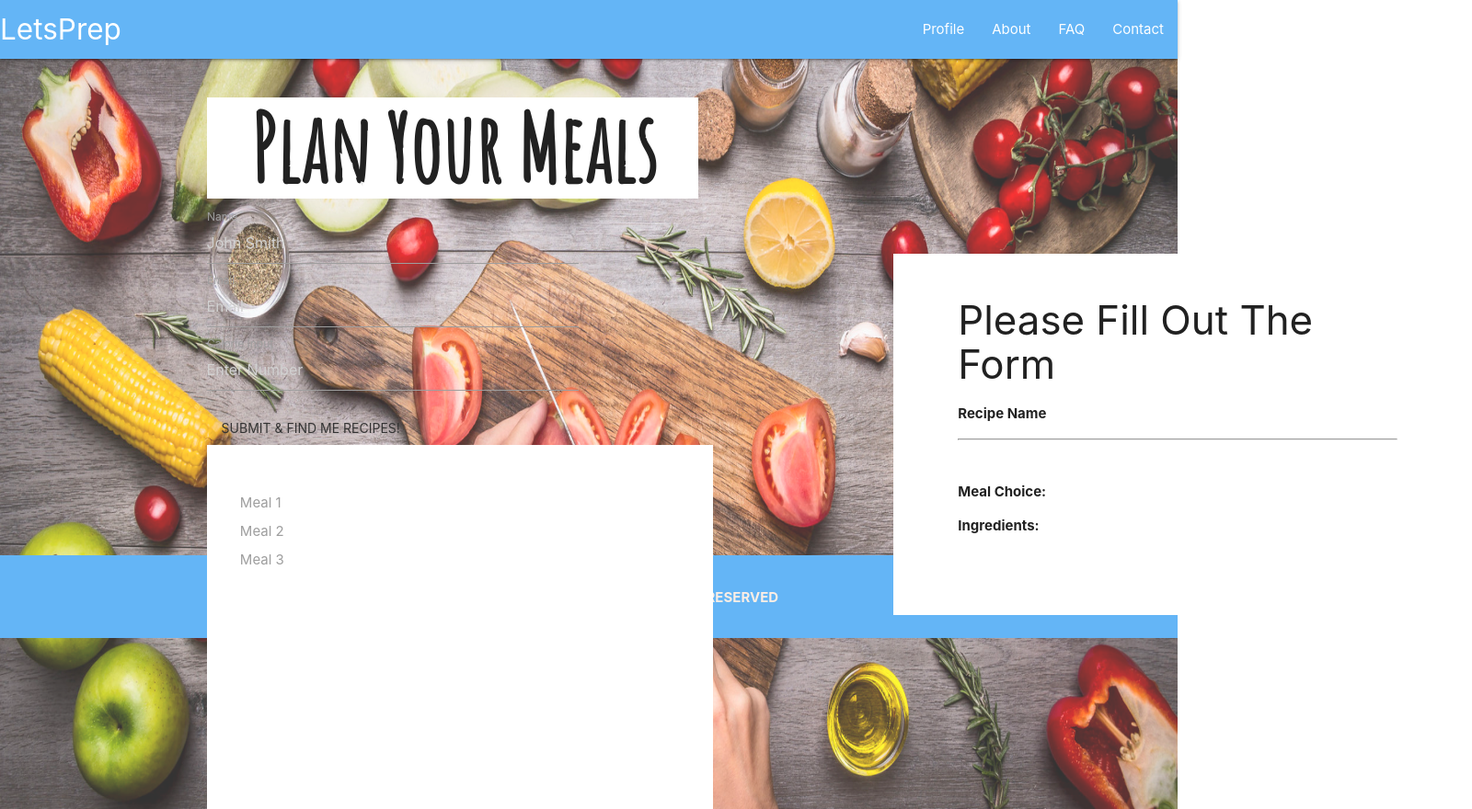
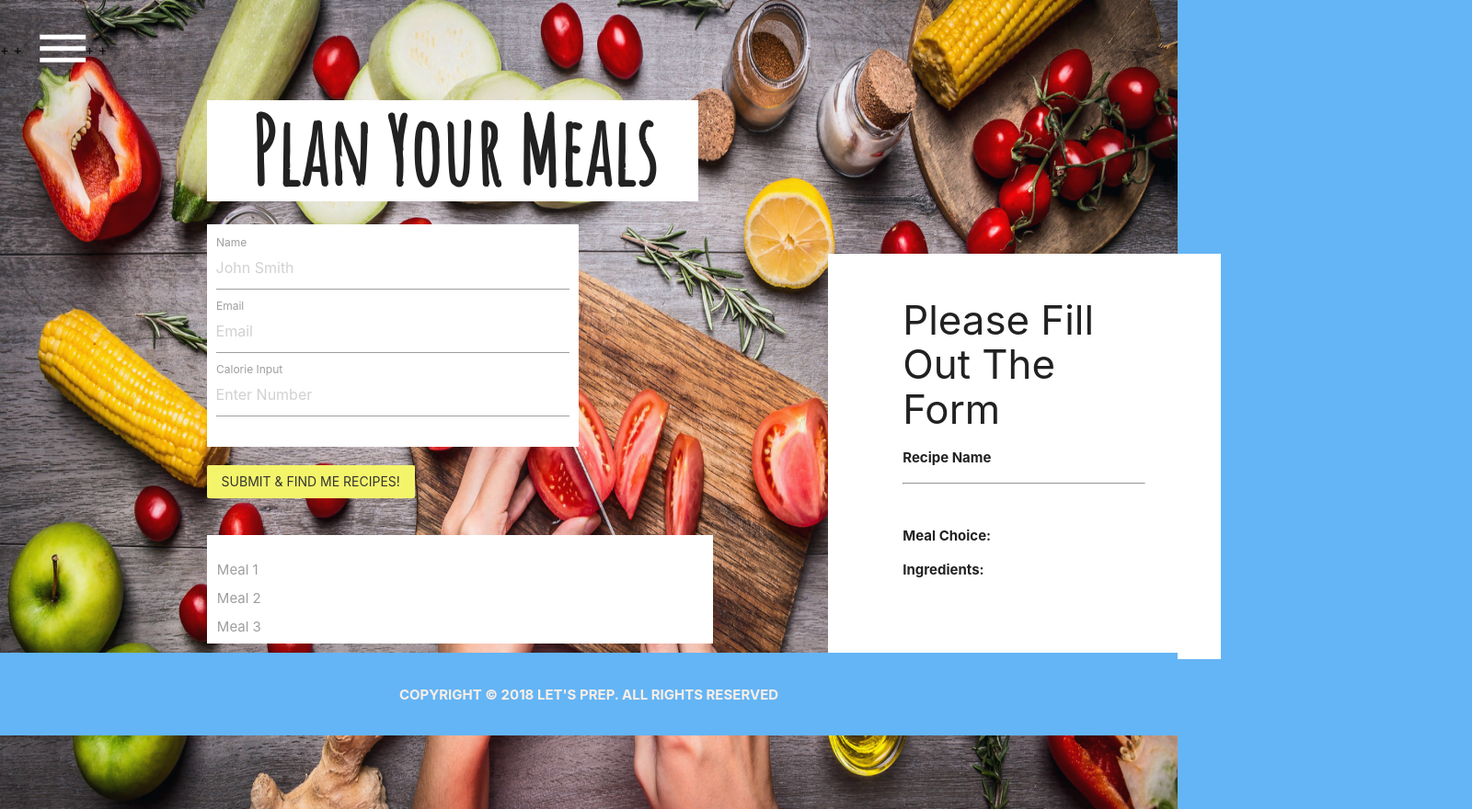
Before and after one commit to pujasodha/LetsPrep, a website: page public/landing.html in a window 1280 px wide. Shown: the whole page at 92% size, 1600 px wide, since content can reach past the window. Drawn offline with nearby package versions, Linux system fonts and the light colour scheme.

Commit message:
styling update

```diff
--- a/public/css/style.css
+++ b/public/css/style.css
@@ -8,22 +8,28 @@
   left: 3%;
   top: 3%;
 }
+
 .footer {
+  position: fixed;
+  left: 0;
+  bottom: 0;
+  width: 100%;
   height: 90px;
   color: rgb(252, 238, 229);
-    bottom: 0px;
-    margin-top: 120px;
 }
+
 #copyright {
   font-weight: bold;
   padding-top: 35px;
   margin-top: 0px;
 }
+
 #homeSection {
   margin-bottom: 0px;
   height: 906px;
 }
-#tableTopp{
+
+#tableTopp {
   width: 100%;
   height: 975px;
   position: absolute;
@@ -31,6 +37,7 @@
   margin-bottom: 0px;
   top: 0px;
 }
+
 #mainTitle {
   font-family: 'Pacifico', cursive;
   position: absolute;
@@ -40,7 +47,8 @@
   text-shadow: -6px 0 #64b5f6, 0 6px #64b5f6, 6px 0 #64b5f6, 0 -6px #64b5f6;
   font-weight: bold;
 }
-.modal-trigger{
+
+.modal-trigger {
   left: 45%;
   top: 71.5%;
   position: absolute;
@@ -53,10 +61,13 @@
   padding-top: 17px;
   font-weight: bold;
 }
+
 /* How Section */
+
 #howSection {
   top: 1000px;
 }
+
 .title {
   margin-top: 0px;
   font-family: 'Amatic SC', cursive;
@@ -66,84 +77,106 @@
   font-size: 150px;
   border-bottom: solid 7px rgb(252, 238, 229);
 }
+
 #howTitle {
   width: 800px;
   margin-top: 110px;
 }
+
 .howPics {
   width: 200px;
   height: 200px;
 }
+
 .howDivs {
   margin-bottom: 30px;
 }
+
 .howText {
   position: absolute;
   font-size: 40px;
   color: rgb(252, 238, 229);
 }
+
 #howText1 {
   top: 1350px;
   margin-left: 250px;
 }
+
 #howText2 {
   left: 350px;
   top: 1575px
 }
+
 #howText3 {
   margin-left: 50px;
   top: 1795px;
 }
+
 #howText4 {
   top: 1840px;
   margin-left: 210px;
 }
+
 #howText5 {
   left: 450px;
   top: 2025px;
 }
+
 #howText6 {
   left: 600px;
   top: 2070px;
 }
+
 .row {
   margin-bottom: 0px;
 }
+
 #lastHowDiv {
   margin-bottom: 120px;
 }
+
 /* Why Section */
+
 .whySection {
   top: 1600px;
-    background-color:rgb(252, 238, 229);
+  background-color: rgb(252, 238, 229);
   height: 1000px;
   margin-bottom: 0px;
 }
+
 #whyTitle {
   color: black;
   border-bottom: solid 7px black;
   width: 800px;
   margin-top: 110px;
 }
+
 .whyPara {
   margin-bottom: 40px;
   width: 400px;
   margin-left: 200px;
 }
+
 .whyHeaders {
   font-weight: bold;
 }
+
 #indexFooter {
   margin-top: 0px;
 }
+
 /* User HTML */
+
 /* Calendar */
-.calendarDiv{
+
+.calendarDiv {
   width: 50%;
   font-family: 'Kanit', sans-serif;
   height: 500px;
   margin-bottom: 100px;
 }
+
 .calendar-base {
   width: 900px;
   height: 500px;
@@ -187,18 +220,21 @@
   left: 20px;
   top: 36px;
 }
-  .triangle-left:hover{
+
+.triangle-left:hover {
   border-right: 10px solid#64b5f6;
 }
-  .triangle-right:hover{
+
+.triangle-right:hover {
   border-left: 10px solid#64b5f6;
 }
 
 .month-color {
   color: #64b5f6;
 }
-  .month-hover:hover{
-    color:#64b5f6 !important;
+
+.month-hover:hover {
+  color: #64b5f6 !important;
 }
 
 .months {
@@ -216,7 +252,6 @@
   width: 57%;
   left: 178px;
 }
-
 
 .days {
   color: #AAAAAA;
@@ -292,8 +327,9 @@
   left: 25px;
 }
 
-  .burger-line:hover, .hamburger:hover{
-    background-color:#64b5f6 !important;
+.burger-line:hover,
+.hamburger:hover {
+  background-color: #64b5f6 !important;
 }
 
 .burger-line {
@@ -329,8 +365,9 @@
 .posts {
   text-decoration: underline dotted;
 }
-  .posts:hover{
-    color:#27e879 !important;
+
+.posts:hover {
+  color: #27e879 !important;
 }
 
 .create-event {
@@ -362,23 +399,29 @@
   bottom: 10px;
 }
 
-  .add:hover, .create-event:hover, .add-event:hover{
-    color:#64b5f6 !important;
+.add:hover,
+.create-event:hover,
+.add-event:hover {
+  color: #64b5f6 !important;
   border-color: #64b5f6 !important;
 }
+
 #profilePic {
   height: 205px;
   width: 265px;
   margin-top: 20px;
   background-color: whitesmoke;
 }
+
 #userRow {
   margin-top: 90px;
 }
+
 #userName {
   font-size: 40px;
   margin-bottom: 20px;
 }
+
 #userDiv {
   background-color: #64b5f6;
   color: rgb(252, 238, 229);
@@ -386,6 +429,7 @@
   border-radius: 20px;
   margin-right: 50px;
 }
+
 .bg {
   position: absolute;
   top: 0px;
@@ -399,11 +443,14 @@
   background-position: center;
   opacity: .8;
 }
+
 #goals {
   margin-left: 30px;
   margin-top: 0px;
 }
+
 /* Landing Page */
+
 #landingTitle {
   font-family: 'Amatic SC', cursive;
   font-size: 100px;
@@ -413,48 +460,69 @@
   padding-left: 48px;
   padding-right: 10px;
 }
+
 #resultsDiv {
-      width: 700px;
-      height: 700px;
+  height: auto;
   margin-top: 180px;
   left: 900px;
   position: absolute;
   top: 12%;
   margin-bottom: 100px;
+  background-color: white;
+
 }
+
+.inputInfo{
+  background-color: white;
+  padding: 10px;
+
+}
+
+#userBtn {
+  background-color: rgb(244, 244, 107);
+  margin-top: 20px;
+  margin-bottom: 40px;
+}
+
 .landingForm {
   background-color: white;
   width: 550px;
-    height: 550px;
+  height: auto;
   position: absolute;
-    padding: 25px;
+  padding-bottom: 25px;
   margin-bottom: 245px;
 }
+
 #recipeDiv {
-    margin-left: 60px;
   padding: 70px;
   padding-top: 20px;
   background-color: white;
 }
+
 #reciepesPic {
   width: 400px;
   height: 400px;
   margin-bottom: 20px;
   margin-top: 20px;
 }
+
 .recipeText {
   font-weight: bold;
 }
+
 #recipeName {
   font-weight: bold;
   font-size: 15px;
 }
+
 #recipeCardName {
   font-weight: bold;
   font-size: 15px;
   margin-left: 10;
+  padding-top: 10px;
 }
+
 #caloriesNumber {
   font-weight: bold;
-    font-size:15px;
+  font-size: 15px;
 }
--- a/public/landing.html
+++ b/public/landing.html
@@ -15,45 +15,19 @@
   <!-- <script src="./js/app.js"></script> -->
   <title>LetsPrep</title>
 </head>
-<body id="landingBody">
+<body id="landingBody" style= "background-color: #64b5f6">
   <img class="bg" src="./images/landingPic.jpg">
   <!-- Nav Bar -->
-  <nav>
-    <div class="nav-wrapper blue lighten-2">
-      <a href="#!" class="brand-logo">LetsPrep</a>
-      <a href="#" data-target="mobile-demo" class="sidenav-trigger">
-        <i class="material-icons">menu</i>
-      </a>
-      <ul class="right hide-on-med-and-down">
-        <li>
-          <a href="collapsible.html">Profile</a>
-        </li>
-        <li>
-          <a href="sass.html">About</a>
-        </li>
-        <li>
-          <a href="collapsible.html">FAQ</a>
-        </li>
-        <li>
-          <a href="mobile.html">Contact</a>
-        </li>
-      </ul>
-    </div>
-  </nav>
-  <ul class="sidenav" id="mobile-demo">
-    <li>
-      <a href="mobile.html">Profile</a>
-    </li>
-    <li>
-      <a href="sass.html">About</a>
-    </li>
-    <li>
-      <a href="badges.html">FAQ</a>
-    </li>
-    <li>
-      <a href="mobile.html">Contact</a>
-    </li>
-  </ul>
+  <img class="bg" src="./images/landingPic.jpg">
++    <!-- Hamburger -->
++    <i class="medium material-icons right-align navHamburger dropdown-trigger" data-target="dropdown1">dehaze</i>
++  <!-- Dropdown Structure -->
++  <ul id='dropdown1' class='dropdown-content'>
++    <li><a href="index.html">Home</a></li>
++    <li><a href="user.html">Profile</a></li>
++    <li><a href="landing.html">Plan a Meal</a></li>
+   </ul>
+
   <!-- Main Section -->
   <div class="row">
     <div class="col s2"></div>
@@ -61,7 +35,7 @@
     <div class="col s4">
       <h1 id="landingTitle">Plan Your Meals</h1>
       <!-- Form to enter your calories goal -->
-      <form>
+      <form class ="inputInfo">
               <div class="input-field">
                 <input placeholder="John Smith" id="name" type="text" class="validate">
                 <label for="name">Name</label>
--- a/routes/api-routes.js
+++ b/routes/api-routes.js
@@ -4,7 +4,6 @@ var request = require('request')
 var bodyParser = require('body-parser')
 var app_id = require('../config/config.js').app_id
 var app_key = require('../config/config.js').app_key
-
 
 
 
```
Also changed, not shown: public/user.html (+4 -4 lines). Lines whose indentation alone changed are shown as unchanged.
